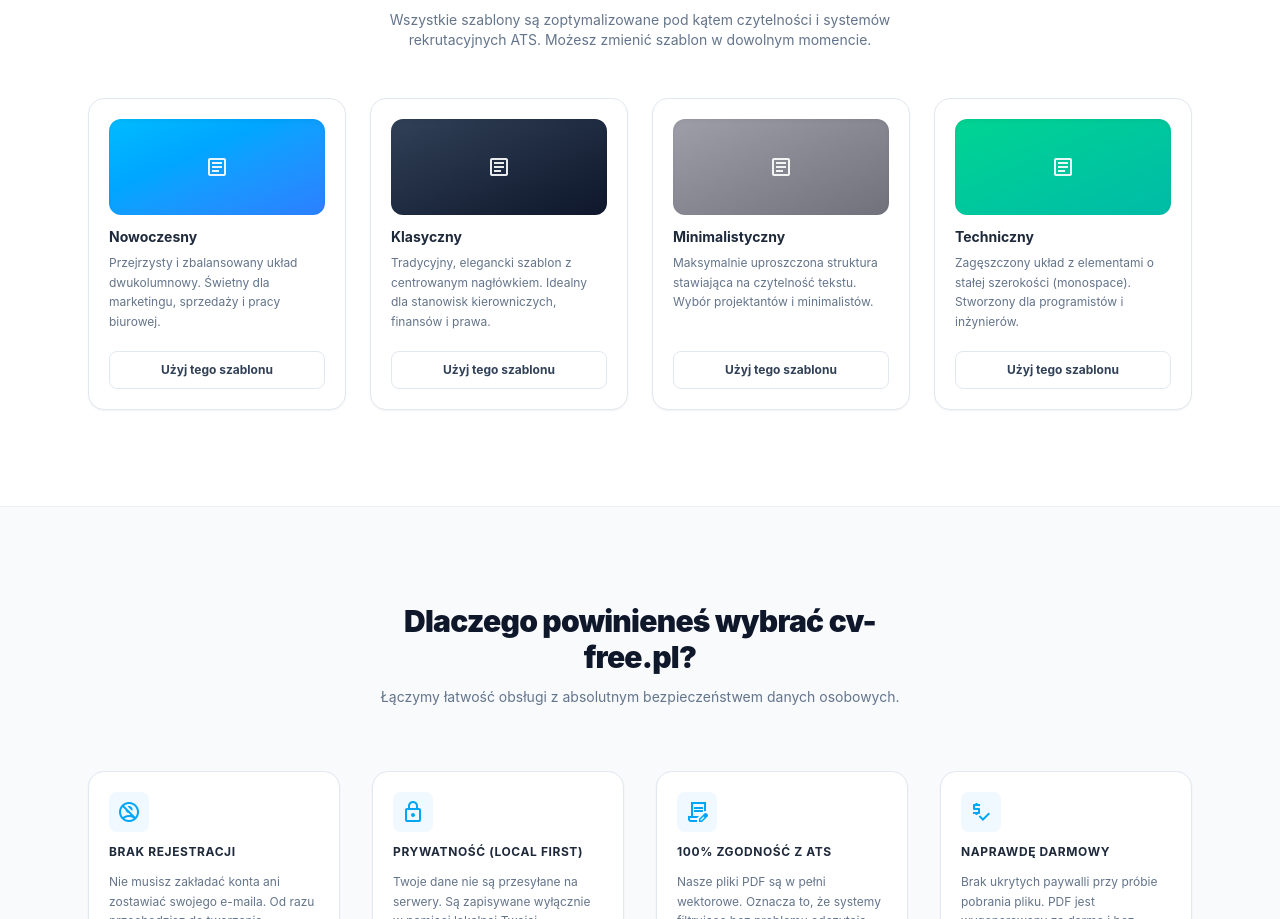
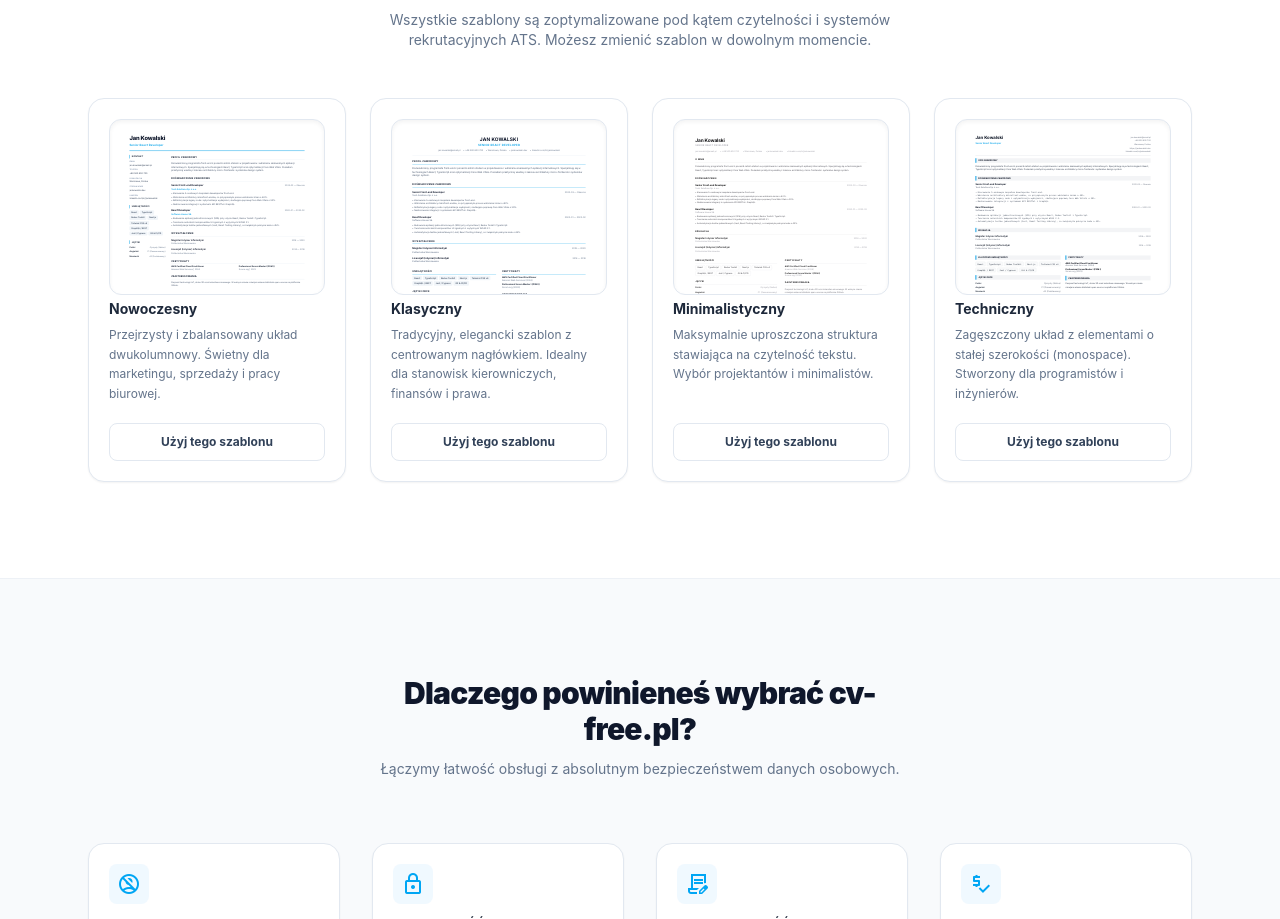
Before and after one commit to aleksize/cv-free, a React (Vite) app in the folder client/: page / in a window 1280 px wide. Shown: the part 890-1809 px from the top of the page. Built offline with nearby package versions, Linux system fonts and the light colour scheme; what @react-pdf/renderer would draw is missing.

Commit message:
feat: render live scaled A4 templates inside landing page gallery cards

```diff
--- a/client/src/pages/Landing.tsx
+++ b/client/src/pages/Landing.tsx
@@ -1,6 +1,8 @@
 import { useState } from 'react';
 import { useNavigate } from 'react-router-dom';
 import { useCvStore } from '../stores/cvStore';
+import { HTMLPreview } from '../templates/HTMLPreviews';
+
 
 const templates = [
   { id: 'modern', name: 'Nowoczesny', desc: 'Przejrzysty i zbalansowany układ dwukolumnowy. Świetny dla marketingu, sprzedaży i pracy biurowej.', bgGradient: 'from-sky-400 to-blue-500' },
@@ -18,7 +20,7 @@ const accentColors = [
 
 export default function Landing() {
   const navigate = useNavigate();
-  const { setTemplate, setColorPreset } = useCvStore();
+  const { data, setTemplate, setColorPreset } = useCvStore();
 
   // States for interactive hero mockup
   const [selectedTemplate, setSelectedTemplate] = useState('modern');
@@ -303,8 +305,20 @@ export default function Landing() {
             {templates.map((t) => (
               <div key={t.id} className="rounded-2xl border border-slate-200 bg-white p-5 flex flex-col justify-between shadow-xs hover:shadow-md transition">
                 <div className="space-y-3">
-                  <div className={`h-24 rounded-xl bg-gradient-to-br ${t.bgGradient} flex items-center justify-center text-white shadow-inner`}>
-                    <span className="material-symbols-outlined text-4xl opacity-90">article</span>
+                  {/* Live scaled-down template preview as a card thumbnail */}
+                  <div className="h-44 overflow-hidden rounded-xl border border-slate-200 bg-white relative shadow-inner select-none pointer-events-none mb-1 flex justify-center">
+                    <div
+                      style={{
+                        width: '794px',
+                        height: '1123px',
+                        transform: 'scale(0.24)', // Scale down to fit the card width/height nicely
+                        transformOrigin: 'top center',
+                        position: 'absolute',
+                        top: '8px',
+                      }}
+                    >
+                      <HTMLPreview data={{ ...data, template: t.id }} />
+                    </div>
                   </div>
                   <div>
                     <h3 className="text-sm font-bold text-slate-800">{t.name}</h3>
```
